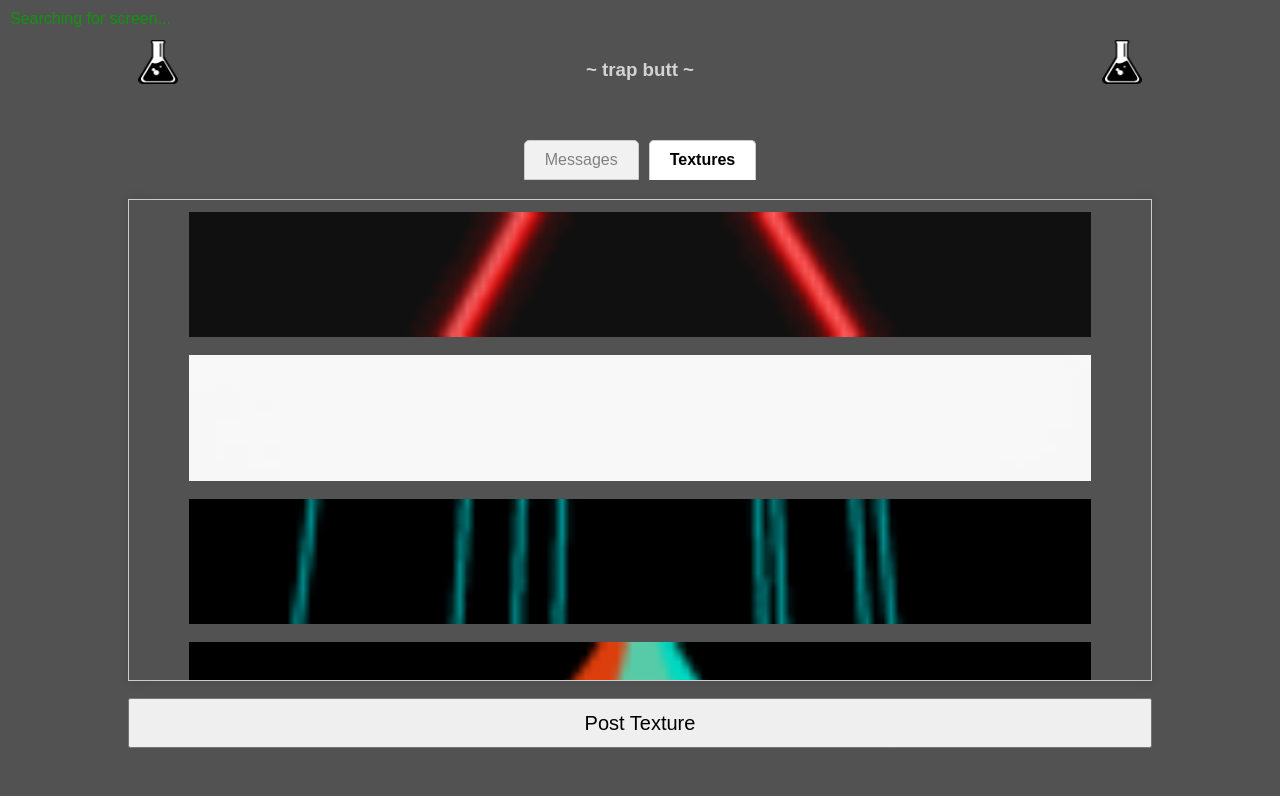
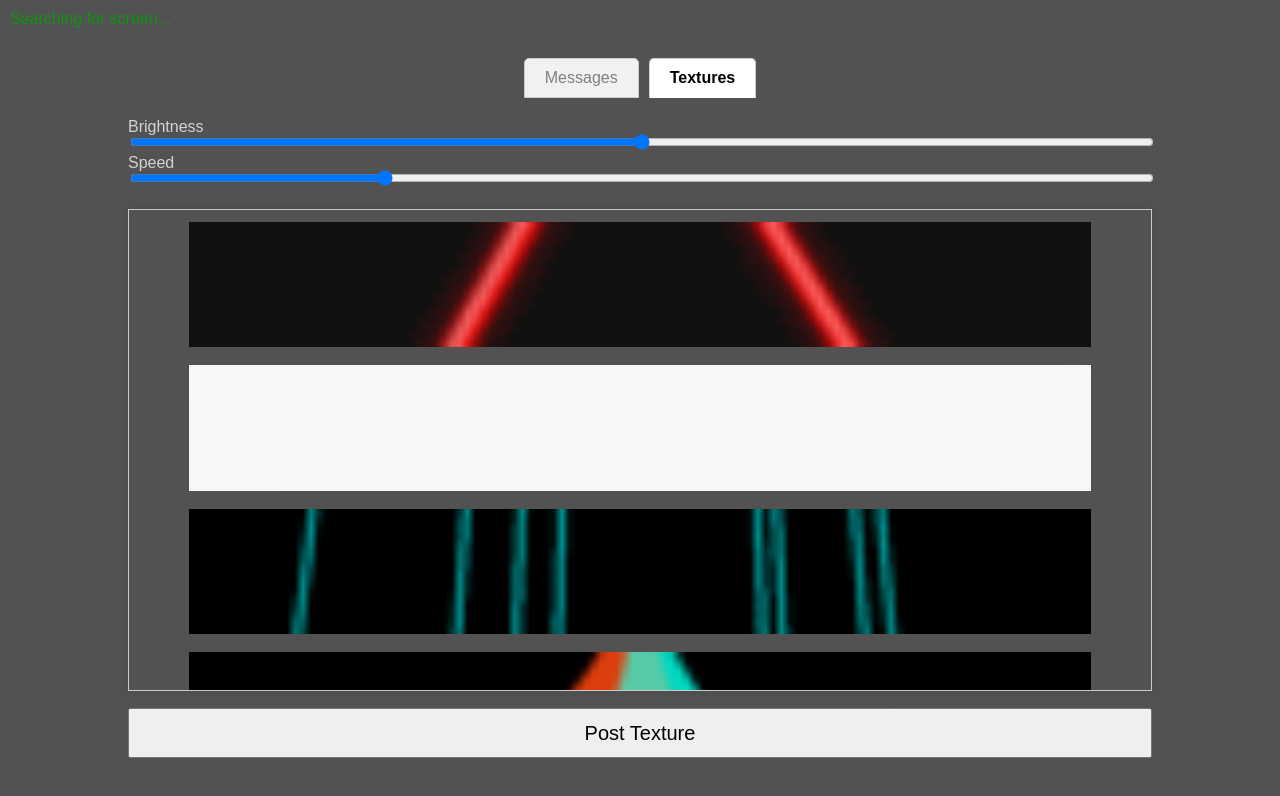
Before and after one commit to jpmc3630/blazing-marquee, a React (Create React App) app in the folder client/: page / in a window 1280 px wide. Both pictures are taken after a click on the element "Textures". Shown: the top 796 px of the page. Built offline with nearby package versions, Linux system fonts and the light colour scheme.

Commit message:
Sliders brightness and speed

```diff
--- a/client/src/App.css
+++ b/client/src/App.css
@@ -127,7 +127,7 @@
 .tab-container {
   display: flex;
   justify-content: center; /* Center-align the tabs */
-  margin: 20px 0; /* Add space around the tabs */
+  margin-bottom: 20px; /* Add space around the tabs */
 }
 
 /* Each tab element */
--- a/client/src/App.js
+++ b/client/src/App.js
@@ -221,9 +221,9 @@ class App extends Component {
                           </LoadingOverlay>
                    : null }
 
-                <div className="heading-div">
+                {/* <div className="heading-div">
                   <img src="./flask.png" className="flask" alt=""></img><h3 className="heading-label"> ~ trap butt ~ </h3> <img className="flask" src="./flask.png" alt=""></img>
-                </div>
+                </div> */}
                             <label className="status-label" htmlFor="username">{this.state.statusMessage}</label>
                             <br></br>
 
@@ -248,6 +248,41 @@ class App extends Component {
                             Textures
                           </div>
                         </div>
+
+                        {/* New Sliders Section: Brightness and Speed */}
+{this.state.isTextureMode && (
+  <div className="slider-container">
+    <div className="slider-column">
+      <label className="slider-label" htmlFor="brightness">Brightness</label>
+      <input
+        type="range"
+        id="brightness"
+        name="brightness"
+        min="0"
+        max="100"
+        step="1"
+        value={this.state.brightness}
+        onChange={this.handleChange}
+        className="slider"
+      />
+    </div>
+    <div className="slider-column">
+      <label className="slider-label" htmlFor="speed">Speed</label>
+      <input
+        type="range"
+        id="speed"
+        name="speed"
+        min="0.1"
+        max="5"
+        step="0.1"
+        value={this.state.speed}
+        onChange={this.handleChange}
+        className="slider"
+      />
+    </div>
+  </div>
+)}
+
 
                           {/* <br></br>                     */}
                           {/* Add texture selection UI here */}
```
